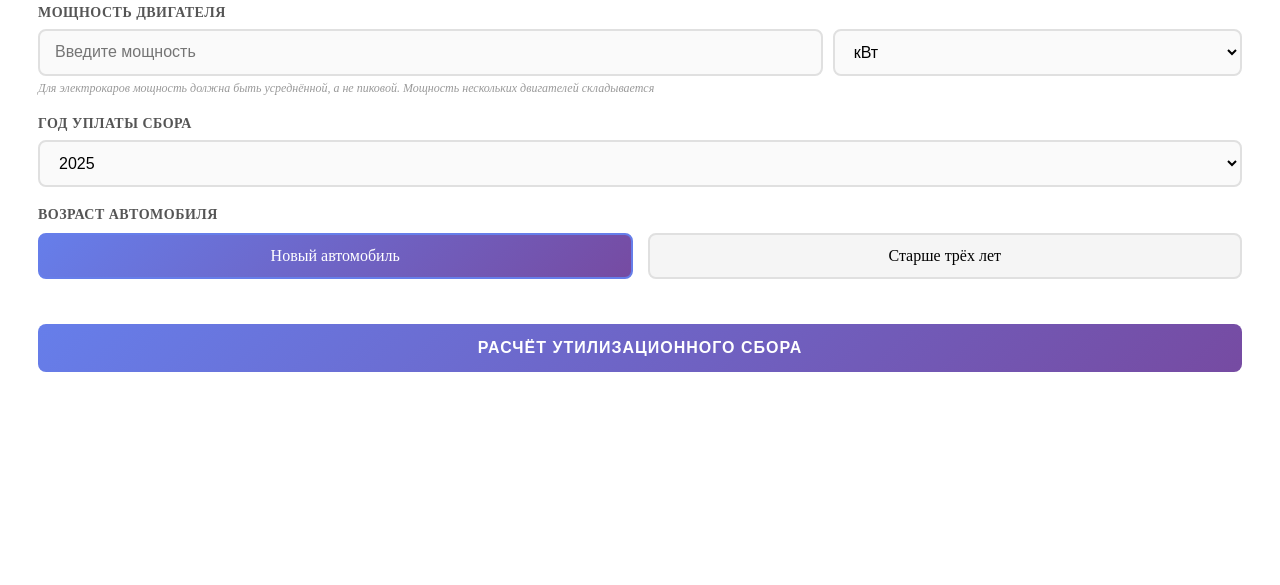
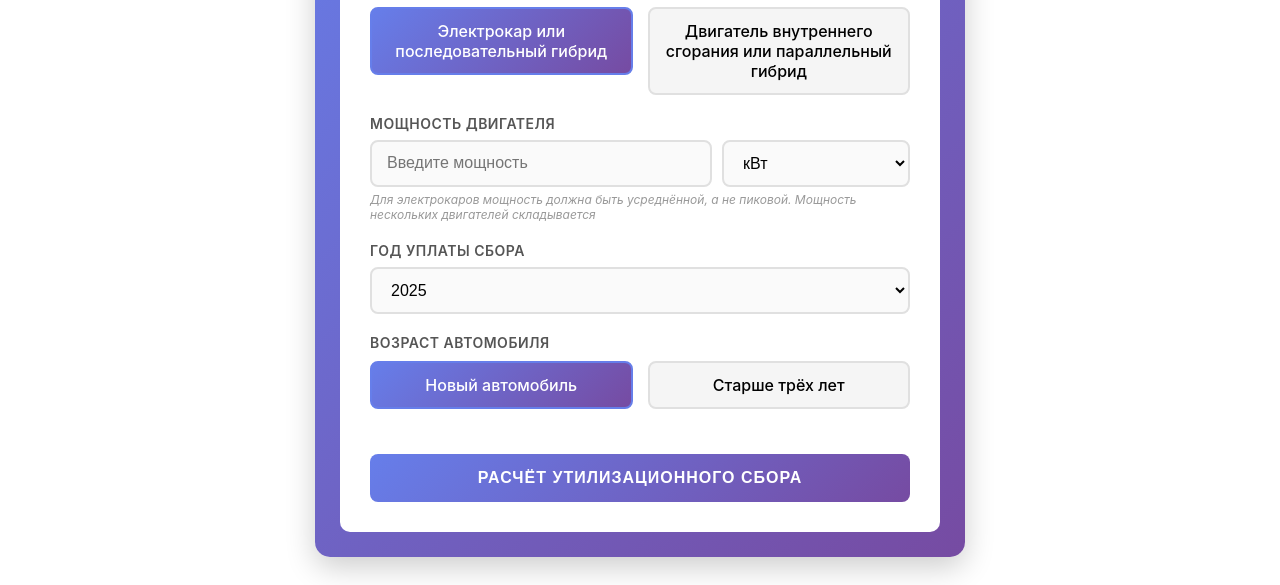
Before and after one commit to romaninrome/utilisation_fee_calculator, a plain HTML site: page index.htm in a window 1280 px wide. Shown: the part 215-800 px from the top of the page. Drawn offline with Linux system fonts and the light colour scheme.

Commit message:
CSS apply bug fixed

```diff
--- a/index.htm
+++ b/index.htm
@@ -12,7 +12,7 @@
 </head>
 
 <body>
-    <div class="tax-calculator">
+    <div class="utilisation-fee-calculator">
         <div class="calculator-inner">
             <h2 class="calculator-title">🚗 Калькулятор утилизационного сбора на автомобили в России</h2>
 
```
